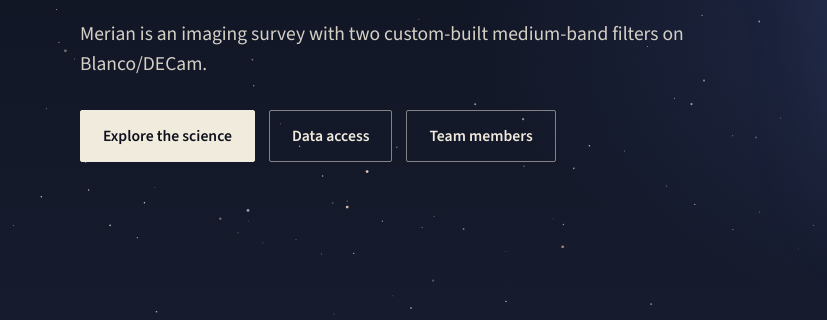
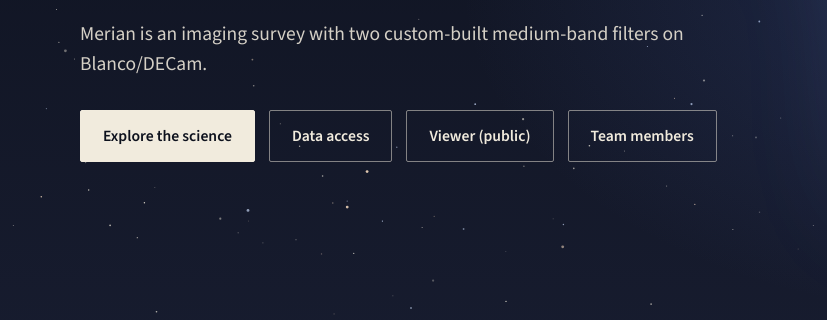
Before and after one commit to MerianSurvey/meriansurvey.github.io, a plain HTML site: page index.html in a window 1280 px wide. Shown: the part 394-714 px from the top of the page, 0-827 px from the left. Drawn offline with nearby package versions, Linux system fonts and the light colour scheme.

Commit message:
Home: Viewer (public) button in the hero
Add a "Viewer (public)" button between "Data access" and "Team members"
that opens viewer-public.html.

Co-Authored-By: Claude Opus 5.5 <noreply@anthropic.com>

```diff
--- a/index.html
+++ b/index.html
@@ -28,6 +28,7 @@
         <div class="actions">
           <a class="btn" href="#science">Explore the science</a>
           <a class="btn ghost" href="data.html">Data access</a>
+          <a class="btn ghost" href="viewer-public.html">Viewer (public)</a>
           <a class="btn ghost" href="team.html">Team members</a>
         </div>
       </div>
```
